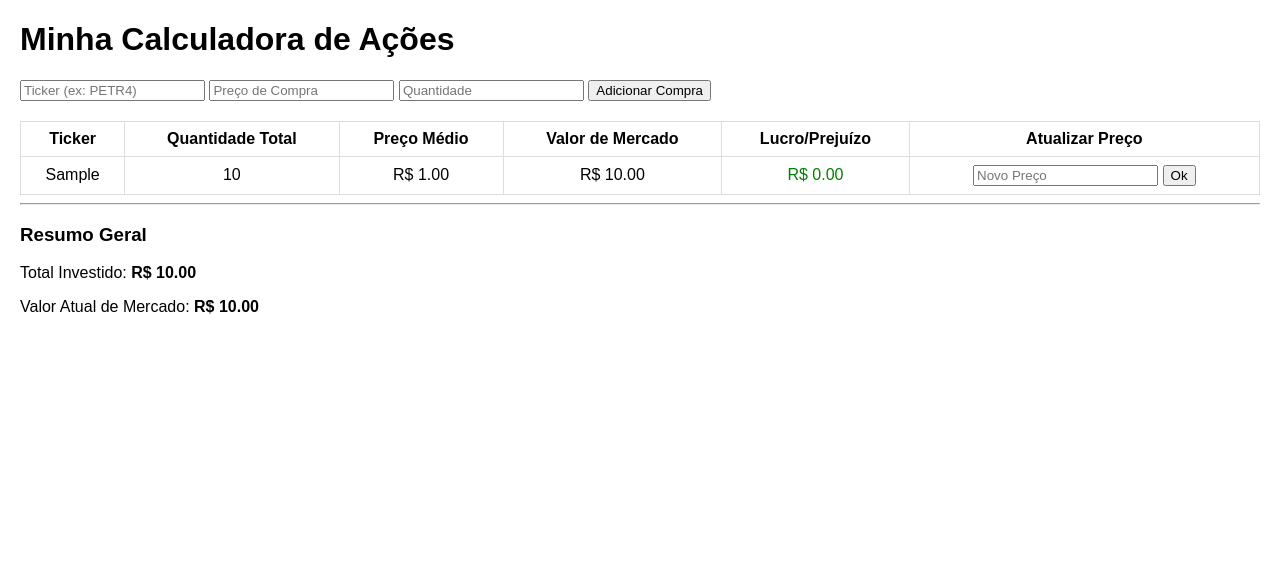
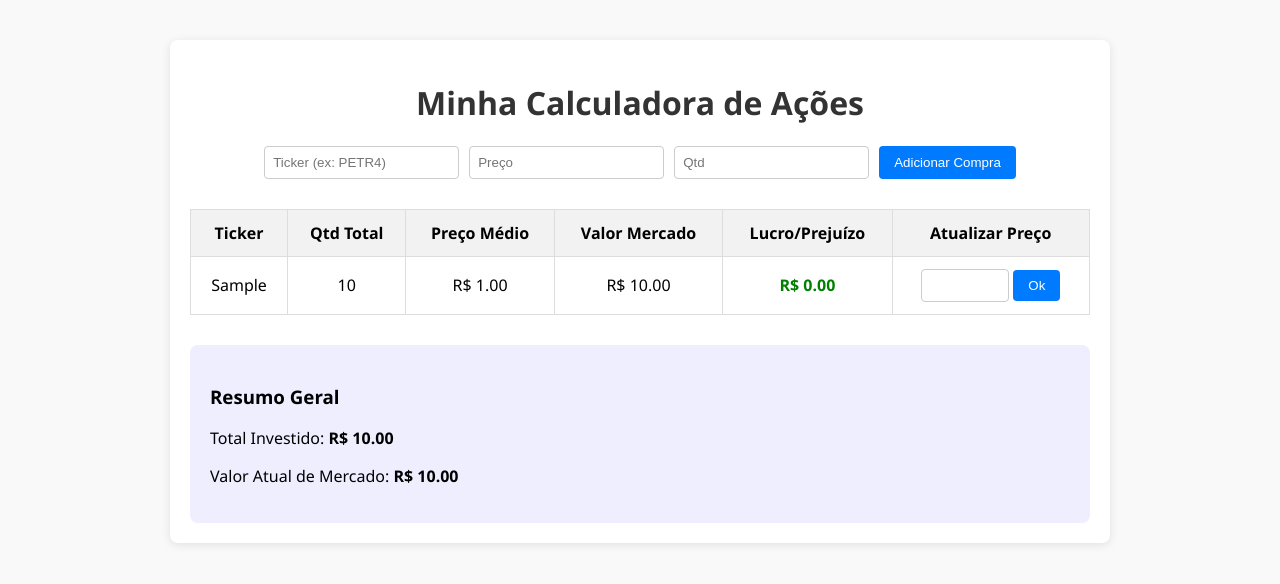
Before and after one commit to maycondotcosta/Projeto-Calc-Acoes, a Flask app: page / in a window 1280 px wide. Shown: the top 584 px of the page. Run offline with Flask 3, Linux system fonts and the light colour scheme; tables that the repository leaves empty hold one stand-in row (values such as "Sample post").

Commit message:
Corrigindo design do index

```diff
--- a/app/templates/index.html
+++ b/app/templates/index.html
@@ -2,23 +2,32 @@
 <html lang="pt-br">
 <head>
     <meta charset="UTF-8">
-    <title>Calculadora de Investimentos</title>
+    <meta name="viewport" content="width=device-width, initial-scale=1.0">
+    <title>Minha Calculadora de Ações</title>
     <style>
-        body { font-family: sans-serif; margin: 20px; }
+        body { font-family: 'Segoe UI', Tahoma, Geneva, Verdana, sans-serif; margin: 40px; background-color: #f9f9f9; }
+        h1 { color: #333; text-align: center; }
+        .container { max-width: 900px; margin: auto; background: white; padding: 20px; border-radius: 8px; box-shadow: 0 2px 10px rgba(0,0,0,0.1); }
+        form { margin-bottom: 30px; display: flex; gap: 10px; justify-content: center; }
+        input { padding: 8px; border: 1px solid #ccc; border-radius: 4px; }
+        button { padding: 8px 15px; background-color: #007bff; color: white; border: none; border-radius: 4px; cursor: pointer; }
         table { width: 100%; border-collapse: collapse; margin-top: 20px; }
-        th, td { border: 1px solid #ddd; padding: 8px; text-align: center; }
-        .lucro-positivo { color: green; }
-        .lucro-negativo { color: red; }
+        th, td { border: 1px solid #ddd; padding: 12px; text-align: center; }
+        th { background-color: #f2f2f2; }
+        .lucro-positivo { color: green; font-weight: bold; }
+        .lucro-negativo { color: red; font-weight: bold; }
+        .resumo { margin-top: 30px; padding: 20px; background: #eef; border-radius: 8px; }
     </style>
 </head>
 <body>
 
+<div class="container">
     <h1>Minha Calculadora de Ações</h1>
 
     <form method="POST" action="/">
         <input type="text" name="ticker" placeholder="Ticker (ex: PETR4)" required>
-        <input type="number" name="preco" step="0.01" placeholder="Preço de Compra" required>
-        <input type="number" name="qtd" placeholder="Quantidade" required>
+        <input type="number" name="preco" step="0.01" placeholder="Preço" required>
+        <input type="number" name="qtd" placeholder="Qtd" required>
         <button type="submit">Adicionar Compra</button>
     </form>
 
@@ -26,9 +35,9 @@
         <thead>
             <tr>
                 <th>Ticker</th>
-                <th>Quantidade Total</th>
+                <th>Qtd Total</th>
                 <th>Preço Médio</th>
-                <th>Valor de Mercado</th>
+                <th>Valor Mercado</th>
                 <th>Lucro/Prejuízo</th>
                 <th>Atualizar Preço</th>
             </tr>
@@ -44,8 +53,8 @@
                     R$ {{ "%.2f"|format(t.lucro) }}
                 </td>
                 <td>
-                    <form action="/atualizar/{{ t.ticker }}" method="POST">
-                        <input type="number" name="novo_preco" step="0.01" placeholder="Novo Preço" required>
+                    <form action="/atualizar/{{ t.ticker }}" method="POST" style="display:inline;">
+                        <input type="number" name="novo_preco" step="0.01" style="width: 70px;" required>
                         <button type="submit">Ok</button>
                     </form>
                 </td>
@@ -54,10 +63,12 @@
         </tbody>
     </table>
 
-    <hr>
-    <h3>Resumo Geral</h3>
-    <p>Total Investido: <strong>R$ {{ "%.2f"|format(total_geral) }}</strong></p>
-    <p>Valor Atual de Mercado: <strong>R$ {{ "%.2f"|format(valor_atual_total) }}</strong></p>
+    <div class="resumo">
+        <h3>Resumo Geral</h3>
+        <p>Total Investido: <strong>R$ {{ "%.2f"|format(total_geral) }}</strong></p>
+        <p>Valor Atual de Mercado: <strong>R$ {{ "%.2f"|format(valor_atual_total) }}</strong></p>
+    </div>
+</div>
 
 </body>
 </html>
```
